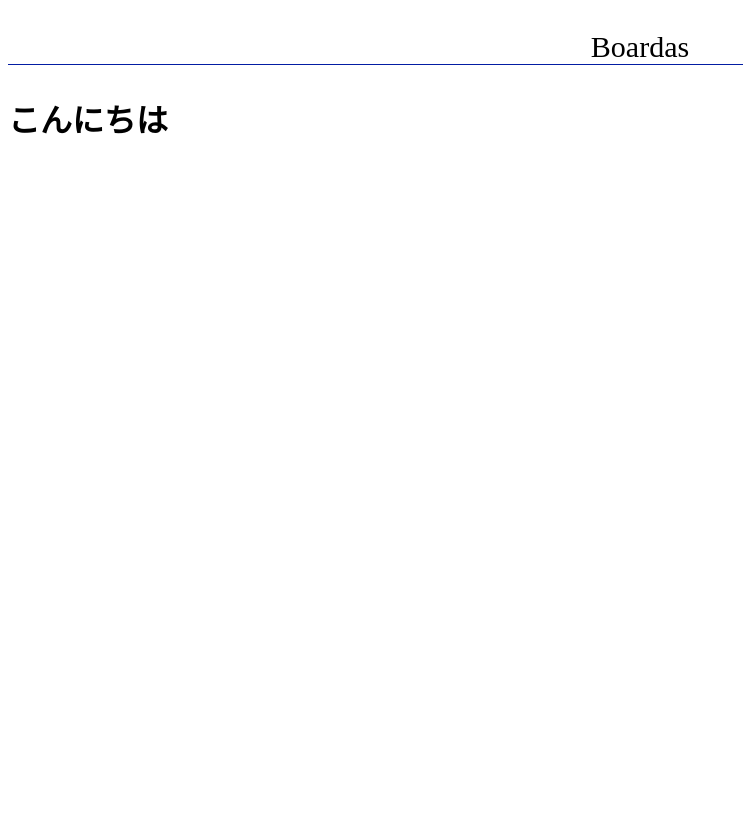
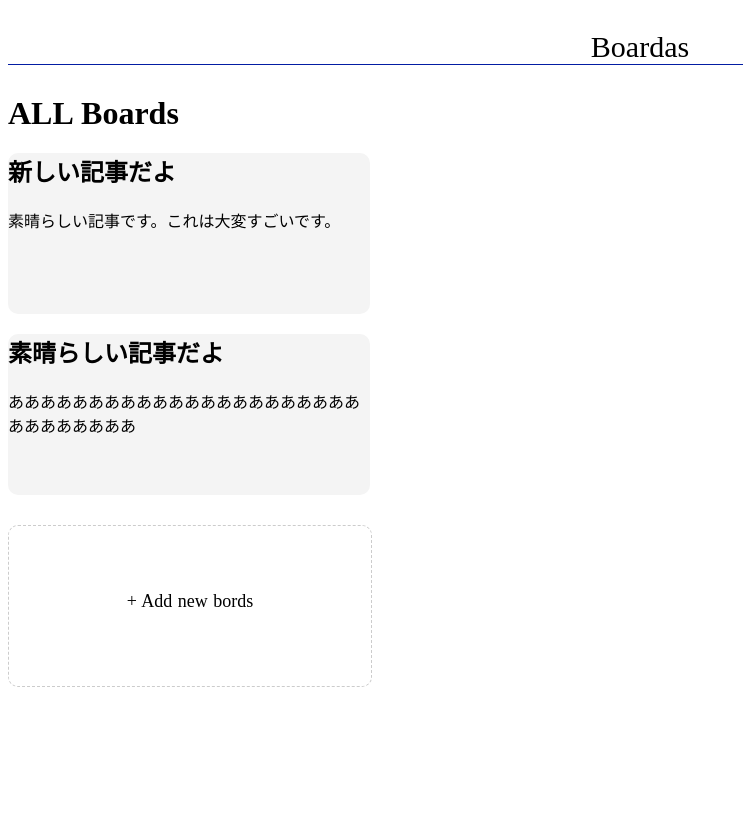
Before and after one commit to nikawa2161/nika_todo, a Rails app: page / in a window 1280 px wide. Shown: the whole page, without its empty margins (0-743 px from the left). Run offline with Rails 7, Linux system fonts and the light colour scheme; data comes from the database, SQL or seed files in the repository; style sheets or scripts are compiled from the project's sources.

Commit message:
show-boards 完成（８割）

```diff
--- a/app/assets/stylesheets/application.scss
+++ b/app/assets/stylesheets/application.scss
@@ -68,3 +68,36 @@ a {
   position: absolute;
   bottom: 0;
 }
+
+.many-card {
+width: 362px;
+height: 161px;
+left: 30px;
+top: 161px;
+
+background: #F4F4F4;
+border-radius: 10px;
+
+}
+
+
+.care_new {
+width: 362px;
+height: 160px;
+left: 30px;
+top: 348px;
+margin-top: 30px;
+background: #FFFFFF;
+border: 1px dashed rgba(0, 0, 0, 0.2);
+border-radius: 10px;
+
+  h2 {
+    text-align: center;
+    padding: 50px;
+    height: 25px;
+    font-style: normal;
+    font-weight: normal;
+    font-size: 18px;
+    color: #000000;
+  }
+}
--- a/app/views/borads/index.html.haml
+++ b/app/views/borads/index.html.haml
@@ -1,2 +1,11 @@
 %h1
-  こんにちは
+  ALL Boards
+- @boards.each do |board|
+  %div.many-card
+    %h2
+      = board.title
+    %p
+      = board.content
+%div.care_new
+  %h2
+    + Add new bords
--- a/db/seeds.rb
+++ b/db/seeds.rb
@@ -5,3 +5,6 @@
 #
 #   movies = Movie.create([{ name: 'Star Wars' }, { name: 'Lord of the Rings' }])
 #   Character.create(name: 'Luke', movie: movies.first)
+
+Board.create({title: '新しい記事だよ', content: '素晴らしい記事です。これは大変すごいです。'})
+Board.create({title: '素晴らしい記事だよ', content: 'ああああああああああああああああああああああああああああああ'})
```
